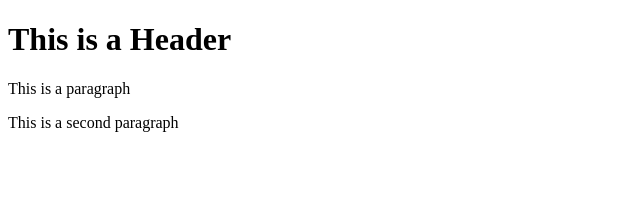
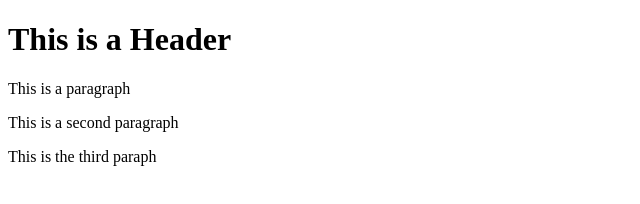
Before and after one commit to xingchengye/git-test, a website: page index.html in a window 1280 px wide. Shown: the whole page, without its empty margins (0-640 px from the left). Drawn offline with Linux system fonts and the light colour scheme.

Commit message:
fourth commit

```diff
--- a/index.html
+++ b/index.html
@@ -7,5 +7,6 @@
 	 <h1>This is a Header</h1>
 	 <p>This is a paragraph</p>
 	 <p>This is a second paragraph</p>
+	 <p>This is the third paraph</p>
 </body>
 </html>
```
Also changed, not shown: package.json (added, +24 -0 lines), 1 other file.
